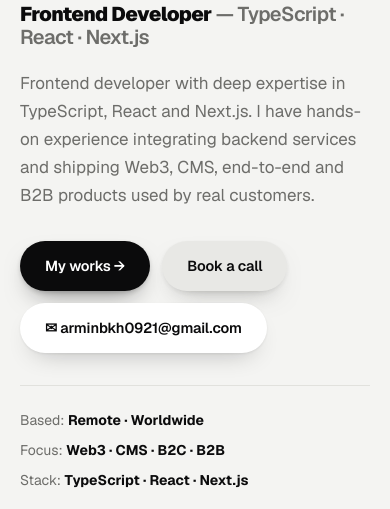
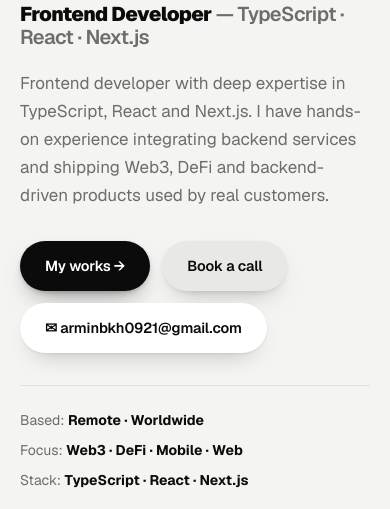
Before and after one commit to armin-bkh/armin-bkh, a Next.js app: page / in a window 390 px wide. Shown: the part 262-771 px from the top of the page. Built offline with nearby package versions, Linux system fonts and the light colour scheme.

Commit message:
Reframe positioning from CMS to programmer-first  - Replace CMS/E2E/B2B wording with Web3, DeFi, backend-driven, mobile  - Sunday Solar retitled to Backend-Driven Landing with new slug  - Real experience entries and NestJS skill badge

```diff
--- a/src/app/layout.tsx
+++ b/src/app/layout.tsx
@@ -42,7 +42,7 @@ const geistMono = localFont({
 export const metadata: Metadata = {
   title: "Armin Bakhshi — Frontend Developer",
   description:
-    "Frontend developer specializing in TypeScript, React and Next.js. Web3, CMS, E2E and B2B products.",
+    "Frontend developer specializing in TypeScript, React and Next.js. Web3, DeFi, backend-driven and mobile products.",
 };
 
 export default function RootLayout({
--- a/src/app/page.tsx
+++ b/src/app/page.tsx
@@ -75,7 +75,7 @@ export default function Home() {
             </span>
             <span>
               Focus:{" "}
-              <b className="font-bold text-ink">Web3 · CMS · B2C · B2B</b>
+              <b className="font-bold text-ink">Web3 · DeFi · Mobile · Web</b>
             </span>
             <span>
               Stack:{" "}
@@ -95,7 +95,8 @@ export default function Home() {
                 Selected works
               </h2>
               <p className="mt-3 max-w-140 text-[16.5px] leading-relaxed text-muted">
-                Real client work across Web3 gaming, DeFi, CMS and mobile.
+                Real client work across Web3 gaming, DeFi, backend-driven web
+                and mobile.
                 Each has its own detail page.
               </p>
             </div>
@@ -118,12 +119,11 @@ export default function Home() {
             <div className="max-w-140">
               <div className="eyebrow">Currently</div>
               <h2 className="text-[26px] tracking-[-0.03em]">
-                Senior Frontend Developer @ Novacart
+                Freelance Frontend Developer
               </h2>
               <p className="mt-3 max-w-140 text-[16.5px] leading-relaxed text-muted">
-                Leading frontend for a B2B ordering platform — design system,
-                quote-to-order flows and backend integrations. Open to new roles
-                and freelance.
+                Building professional Web3, backend-driven and cross-platform
+                projects for clients — currently open for new work.
               </p>
             </div>
             <div className="flex flex-wrap gap-2.5">
--- a/src/app/projects/page.tsx
+++ b/src/app/projects/page.tsx
@@ -4,7 +4,7 @@ import ProjectCard from "@/components/ProjectCard";
 
 export const metadata = {
   title: "Projects — Armin Bakhshi",
-  description: "Web3, CMS, E2E and B2B projects by Armin Bakhshi.",
+  description: "Web3, DeFi, backend-driven and mobile projects by Armin Bakhshi.",
 };
 
 export default function ProjectsPage() {
@@ -20,7 +20,7 @@ export default function ProjectsPage() {
         <Reveal delay={0.1}>
           <p className="mt-3.5 max-w-160 text-[17px] leading-[1.65] text-muted">
             Everything here shipped to real users — a Web3 game, a trading
-            app, a CMS-driven site and a cross-platform climate app. Built
+            app, a backend-driven site and a cross-platform climate app. Built
             with TypeScript, React and Next.js. Open any card for the full
             case study.
           </p>
--- a/src/app/resume/page.tsx
+++ b/src/app/resume/page.tsx
@@ -37,7 +37,7 @@ export default function ResumePage() {
               </h2>
               <p className="mt-1.5 mb-7 text-[15.5px] text-muted">
                 Frontend developer, deep in TypeScript, React and Next.js — with
-                backend-service experience across Web3, CMS, E2E and B2B
+                backend-service experience across Web3, DeFi and mobile
                 products.
               </p>
               <div className="flex flex-wrap gap-x-7 gap-y-2.5 text-sm text-muted">
--- a/src/data/portfolio.ts
+++ b/src/data/portfolio.ts
@@ -4,9 +4,9 @@ export const profile = {
   role: "Frontend Developer",
   stack: "TypeScript · React · Next.js",
   tagline:
-    "I build fast, accessible web apps with TypeScript, React and Next.js — from Web3 dashboards to CMS, E2E and B2B products.",
+    "I build fast, accessible web apps with TypeScript, React and Next.js — from Web3 games and trading apps to backend-driven platforms.",
   summary:
-    "Frontend developer with deep expertise in TypeScript, React and Next.js. I have hands-on experience integrating backend services and shipping Web3, CMS, end-to-end and B2B products used by real customers.",
+    "Frontend developer with deep expertise in TypeScript, React and Next.js. I have hands-on experience integrating backend services and shipping Web3, DeFi and backend-driven products used by real customers.",
   email: "arminbkh0921@gmail.com",
   location: "Remote · Worldwide",
   avatar: "/me.jpeg",
@@ -127,15 +127,15 @@ export const projects: Project[] = [
     ],
   },
   {
-    slug: "sunday-solar-cms",
-    title: "Sunday Solar — Headless CMS Landing",
+    slug: "sunday-solar-landing",
+    title: "Sunday Solar — Backend-Driven Landing",
     year: "2025",
-    category: "CMS · B2C",
+    category: "Backend · B2C",
     tagline:
       "A fully backend-driven landing page for a solar installer — every text, image and section served from Strapi with PostgreSQL, zero static copy...",
     description: [
       "Sunday Solar designs and installs intelligent, integrated systems of solar panels, heat pumps and battery storage for maximum energy independence and minimal energy costs — from initial consultation and planning through to turnkey installation. The marketing site is a professional landing page where literally every piece of content comes from the backend.",
-      "I built the Next.js frontend on top of a Strapi + PostgreSQL backend: dynamic landing sections, rich-text blocks via the Strapi Blocks renderer, multilingual content with next-intl, and validated lead/quote forms with reCAPTCHA and Maps integration. Not a single text in the frontend is static — everything resolves through typed CMS queries.",
+      "I built the Next.js frontend on top of a Strapi + PostgreSQL backend: dynamic landing sections, rich-text blocks via the Strapi Blocks renderer, multilingual content with next-intl, and validated lead/quote forms with reCAPTCHA and Maps integration. Not a single text in the frontend is static — everything resolves through typed API queries.",
       "Content editors publish and translate pages without touching code, while the frontend stays fast with lazy-loaded scripts and media, image optimization and strict TypeScript end to end.",
     ],
     stack: [
@@ -229,56 +229,45 @@ export type Experience = {
 
 export const experience: Experience[] = [
   {
-    company: "Novacart · B2B Commerce",
-    role: "Senior Frontend Developer",
-    period: "2023 — Present",
+    company: "Freelance",
+    role: "Frontend Developer",
+    period: "2024 — Present",
     location: "Remote",
     summary:
-      "Lead frontend for a B2B ordering platform serving distributors and retailers.",
+      "Professional client projects across Web3, DeFi, backend-driven web and mobile — currently open for new work.",
     bullets: [
-      "Own the Next.js + TypeScript storefront and seller portal used by 2,000+ business buyers.",
-      "Rebuilt quote-to-order into a guided flow; increased quote acceptance by 24%.",
-      "Introduced design-system components, visual regression tests and a 200ms interaction budget.",
-      "Integrate backend services for pricing, invoicing, payments and notifications with optimistic UI.",
+      "Ship production frontends for clients needing senior-level execution.",
+      "Own projects end to end: UI implementation, Web3 integration and backend service wiring.",
+      "Available for full-project builds, from first screen to deployed release.",
     ],
   },
   {
-    company: "Chainlabs · Web3",
+    company: "Planit · Web3",
     role: "Frontend Developer",
-    period: "2022 — 2023",
+    period: "2025",
     location: "Remote",
-    summary: "Built wallet-facing Web3 products across Ethereum and L2s.",
+    summary:
+      "Frontend developer for Web3 and smart-contract projects across gaming, trading and more.",
     bullets: [
-      "Shipped multi-wallet dashboards and NFT minting flows with wagmi, viem and ethers.js.",
-      "Cut mobile JS payload by 40% via route-level code splitting and edge media.",
-      "Built websocket-driven auction UIs with synced countdowns and outbid alerts.",
-      "Added Vitest + Playwright coverage that caught regressions before mainnet releases.",
+      "Implemented UI for Web3 projects across gaming, trading and other categories.",
+      "Integrated Unity WebGL builds with React, wired to wallet sessions.",
+      "Built customer dashboards, landing pages and live cryptocurrency charts.",
+      "Added GSAP and Framer Motion animation throughout the products.",
+      "Set up multichain Web3 configuration across networks and contracts.",
     ],
   },
   {
-    company: "Pagestudio · CMS",
-    role: "Frontend Developer",
-    period: "2021 — 2022",
-    location: "Hybrid",
-    summary: "Worked on a headless CMS studio for marketing teams.",
+    company: "Treejer · Climate Finance",
+    role: "Frontend Developer · Frontend Lead",
+    period: "2022 — 2024",
+    location: "Remote",
+    summary:
+      "Frontend developer on the Ranger app, leading the frontend team from 2023.",
     bullets: [
-      "Built drag-and-drop page builder blocks with undo/redo and live draft preview.",
-      "Generated end-to-end TypeScript types from content schemas with Zod.",
-      "Worked with backend engineers on webhook revalidation and preview infrastructure.",
-      "Raised Lighthouse scores above 95 across all studio-generated sites.",
-    ],
-  },
-  {
-    company: "Freelance & Agency",
-    role: "Junior Web Developer",
-    period: "2020 — 2021",
-    location: "On-site",
-    summary:
-      "Delivered marketing sites, shops and dashboards for agency clients.",
-    bullets: [
-      "Shipped 12+ responsive sites in React and Next.js for SMB and startup clients.",
-      "Integrated REST/GraphQL backends, auth flows and CMS content.",
-      "Set up analytics, SEO basics and E2E smoke tests with Cypress.",
+      "Implemented UI for the cross-platform Ranger app.",
+      "Launched Android and web apps from one codebase with React Native and Expo.",
+      "Integrated Web3 and smart contracts with multichain configuration.",
+      "Wired APIs with Redux Saga for predictable data flow.",
     ],
   },
 ];
@@ -299,39 +288,15 @@ export const skills: { area: string; items: string[] }[] = [
   },
   {
     area: "Backend",
-    items: [
-      "Node.js",
-      "tRPC",
-      "REST",
-      "GraphQL",
-      "PostgreSQL",
-      "Prisma",
-      "Server Actions",
-      "Webhooks",
-    ],
+    items: ["Node.js", "NestJs", "REST"],
   },
   {
     area: "Data",
-    items: [
-      "TanStack Query",
-      "SWR",
-      "Zod",
-      "Recharts",
-      "ECharts",
-      "Virtualization",
-      "ISR & Caching",
-    ],
+    items: ["TanStack Query", "SWR", "Zod", "Recharts", "ISR & Caching"],
   },
   {
     area: "Auth",
-    items: [
-      "NextAuth.js",
-      "OAuth 2.0",
-      "JWT",
-      "RBAC",
-      "Session handling",
-      "Clerk",
-    ],
+    items: ["NextAuth.js", "OAuth 2.0", "JWT", "Session handling"],
   },
   {
     area: "Web3",
@@ -339,10 +304,9 @@ export const skills: { area: string; items: string[] }[] = [
       "wagmi",
       "viem",
       "ethers.js",
-      "WalletConnect",
       "ENS",
       "IPFS",
-      "Smart-contract reads",
+      "Smart-contract reads & writes",
     ],
   },
   {
@@ -360,18 +324,11 @@ export const skills: { area: string; items: string[] }[] = [
 
 export const education = [
   {
-    school: "B.Sc. Computer Engineering",
-    org: "University — placeholder",
-    period: "2016 — 2020",
+    school: "B.Sc. Software Engineering",
+    org: "Undergraduate studies",
+    period: "2023 — Present",
     detail:
-      "Focus on software engineering, databases and computer networks. Replace with your real degree.",
-  },
-  {
-    school: "Meta Front-End Developer Professional Certificate",
-    org: "Coursera — placeholder",
-    period: "2021",
-    detail:
-      "Advanced React, testing and UI principles. Replace with your real certificates.",
+      "Software engineering fundamentals — data structures, databases and networks — alongside professional frontend work.",
   },
 ];
 
```
Also changed, not shown: src/components/SkillBadge.tsx (+6 -1 lines).
